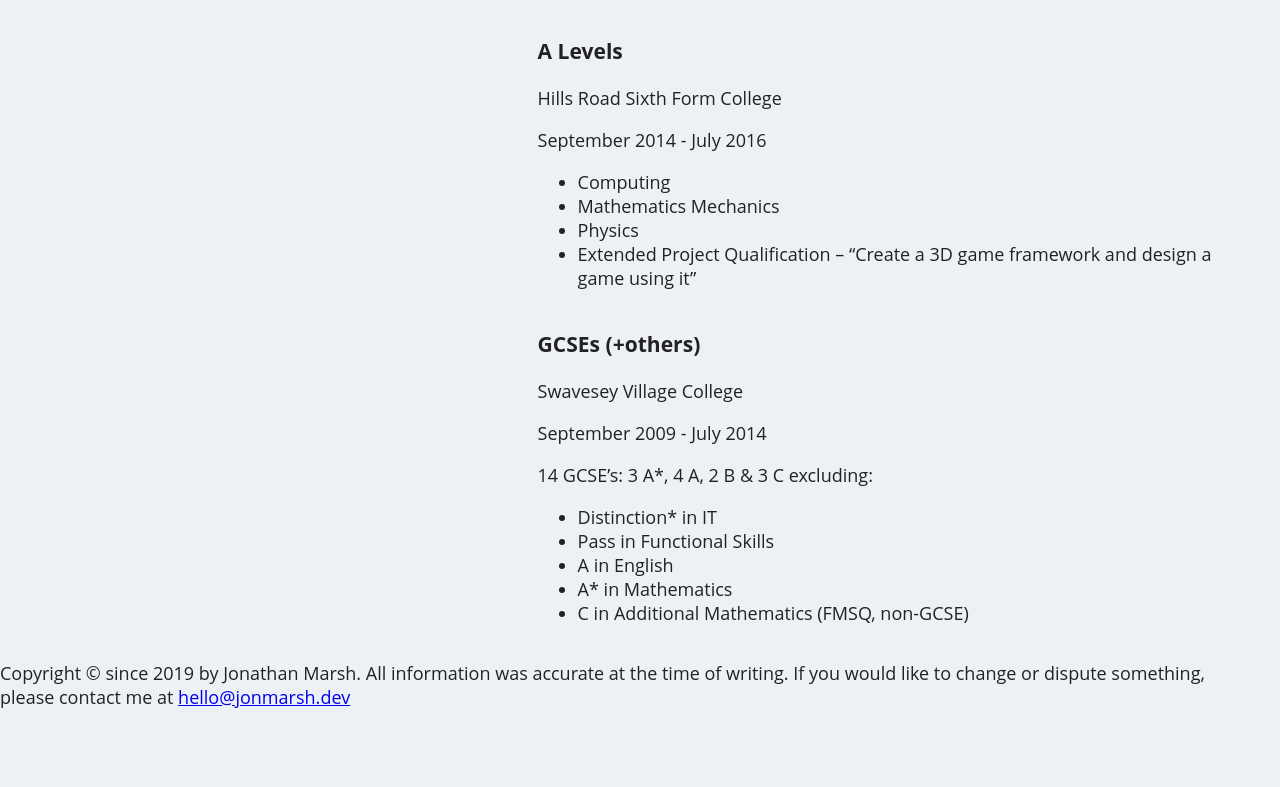
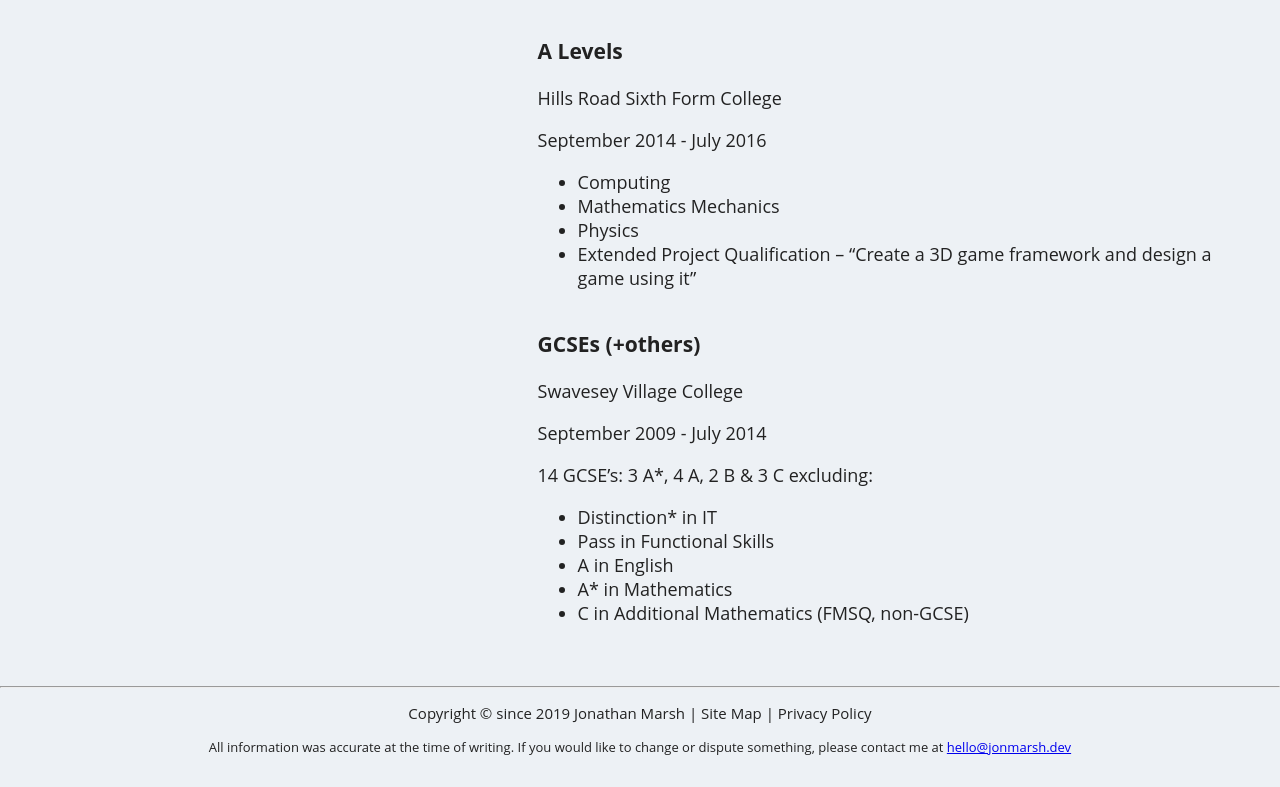
Before and after one commit to j-m/j-m.github.io, a plain HTML site: page index.html in a window 1280 px wide. Shown: the part 1953-2740 px from the top of the page. Before the commit the page ends 2680 px from the top, so only its background shows below. Drawn offline with Linux system fonts and the light colour scheme.

Commit message:
WEB-28: Basic footer

```diff
--- a/index.html
+++ b/index.html
@@ -213,6 +213,8 @@
   </div>
 </body>
 <footer>
-  <p>Copyright &copy; since 2019 by Jonathan Marsh. All information was accurate at the time of writing. If you would like to change or dispute something, please contact me at <a href="mailto:hello@jonmarsh.dev">hello@jonmarsh.dev</a></p>
+  <hr/>
+  <p>Copyright &copy; since 2019 Jonathan Marsh | Site Map | Privacy Policy </p>
+  <p>All information was accurate at the time of writing. If you would like to change or dispute something, please contact me at <a href="mailto:hello@jonmarsh.dev">hello@jonmarsh.dev</a></p>
 </footer>
 </html>
--- a/resources/css/index.css
+++ b/resources/css/index.css
@@ -8,14 +8,23 @@ body {
   color: #222222;
   display: grid;
   grid-template-areas:
-  ". about . projects"
-  ". about . experiences"
-  ". about . education"
-  "footer footer footer footer";
+  ". about . projects ."
+  ". about . experiences ."
+  ". about . education ."
+  "footer footer footer footer footer";
   grid-template-columns: 18vw 22vw 2vw 55vw 3vw;
   margin: 4rem 0 0 0;
+  overflow-x: hidden;
 }
 
 footer {
   grid-area: footer;
+  text-align: center;
+  font-size: smaller;
+  margin-top: 1rem;
+  padding: 1rem 0 1rem 0;
 }
+
+footer p:nth-child(3) {
+  font-size: small;
+}
```
